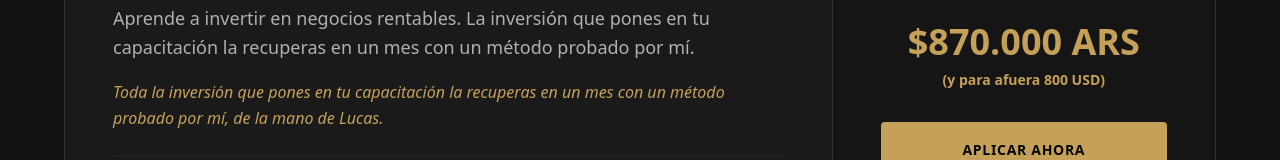
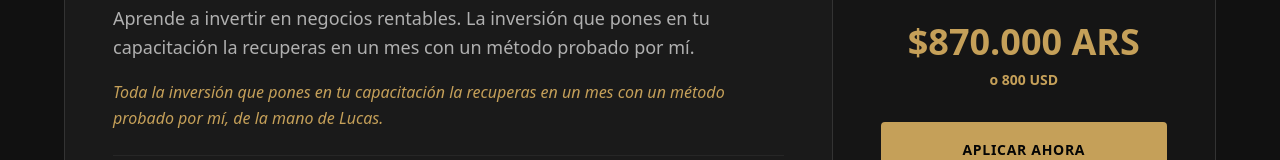
Before and after one commit to leandrocarbonellgimeno2-beep/metodo-ll-landing, a Next.js app: page / in a window 1280 px wide. Shown: the part 4446-4606 px from the top of the page. Built offline with nearby package versions, Linux system fonts and the light colour scheme.

Commit message:
style: unify Nivel 4 secondary price text to 'o 800 USD' in gold text

```diff
--- a/src/components/Services.tsx
+++ b/src/components/Services.tsx
@@ -62,7 +62,7 @@ const services = [
       "Acompañamiento directo de la mano de Lucas",
     ],
     price: "$870.000 ARS",
-    subprice: "(y para afuera 800 USD)",
+    subprice: "o 800 USD",
     buttonText: "Aplicar Ahora",
     waMessage: "Hola Lucas! Me interesa aprender a invertir en negocios rentables.",
   },
```
